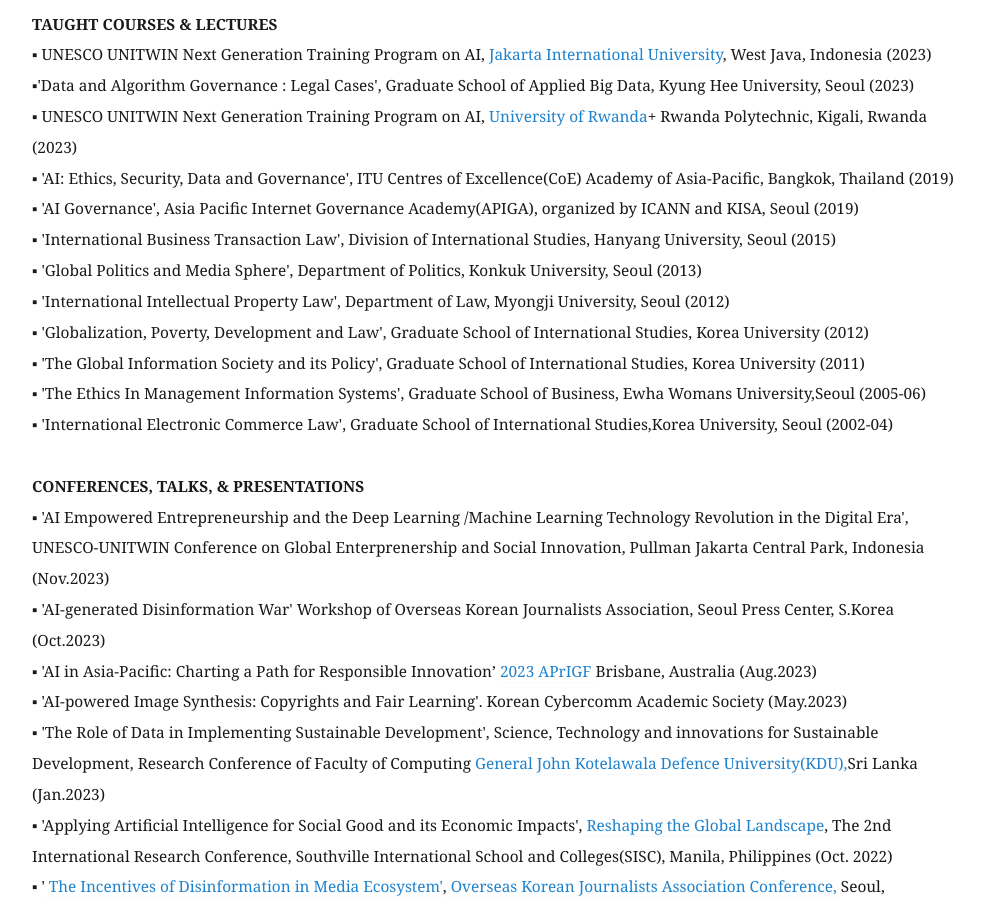
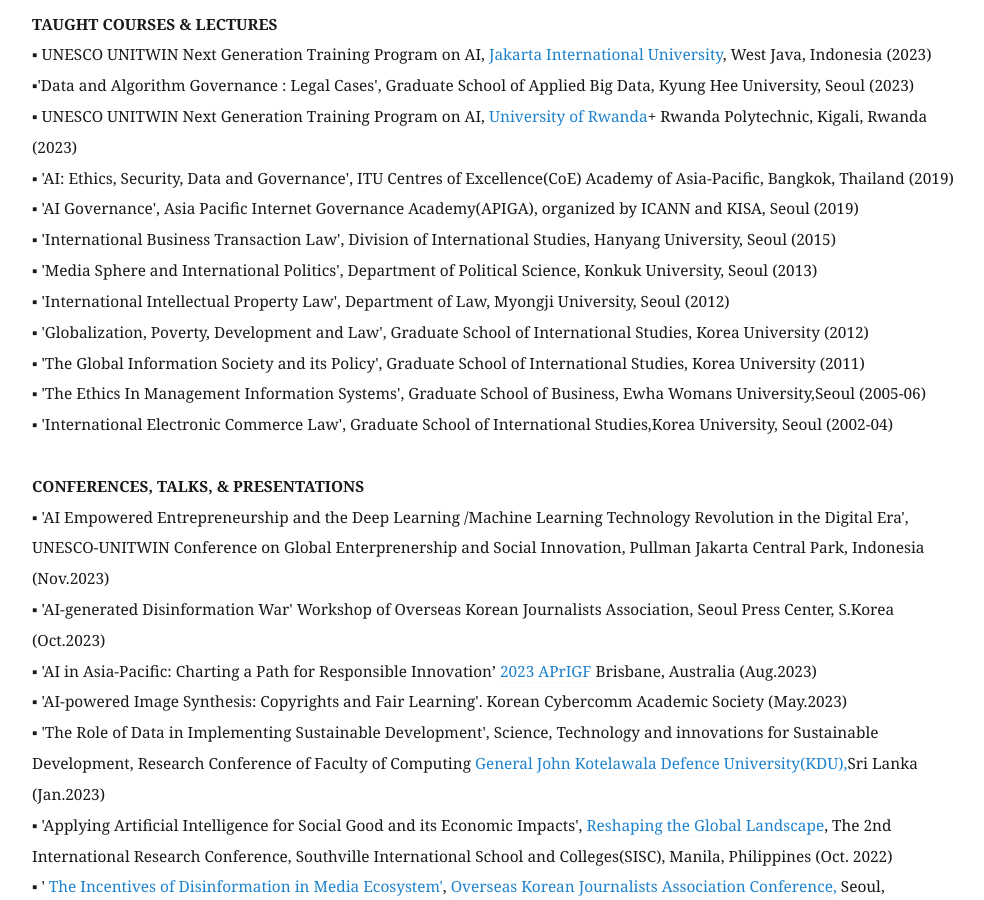
Before and after one commit to eunchangchoi/eunchangchoi.github.io, a Jekyll site: the page built from index.md, in a window 1280 px wide and 900 px high, scrolled down 4485 px. Shown: the whole window, without its empty margins (68-1052 px from the left). Built offline with Jekyll 4.4.1, drawn with Linux system fonts in a browser that asks for light colours.

Commit message:
Update index.md

```diff
--- a/index.md
+++ b/index.md
@@ -92,7 +92,7 @@
 ▪ 'AI: Ethics, Security, Data and Governance', ITU Centres of Excellence(CoE) Academy of Asia-Pacific, Bangkok, Thailand (2019) <br>
 ▪ 'AI Governance', Asia Pacific Internet Governance Academy(APIGA), organized by ICANN and KISA, Seoul (2019)  <br>
 ▪ 'International Business Transaction Law', Division of International Studies, Hanyang University, Seoul (2015) <br>
-▪ 'Global Politics and Media Sphere', Department of Politics, Konkuk University, Seoul (2013) <br>
+▪ 'Media Sphere and International Politics', Department of Political Science, Konkuk University, Seoul (2013) <br>
 ▪ 'International Intellectual Property Law', Department of Law, Myongji University, Seoul (2012) <br>
 ▪ 'Globalization, Poverty, Development and Law', Graduate School of International Studies, Korea University (2012) <br>
 ▪ 'The Global Information Society and its Policy', Graduate School of International Studies, Korea University (2011) <br>
```
